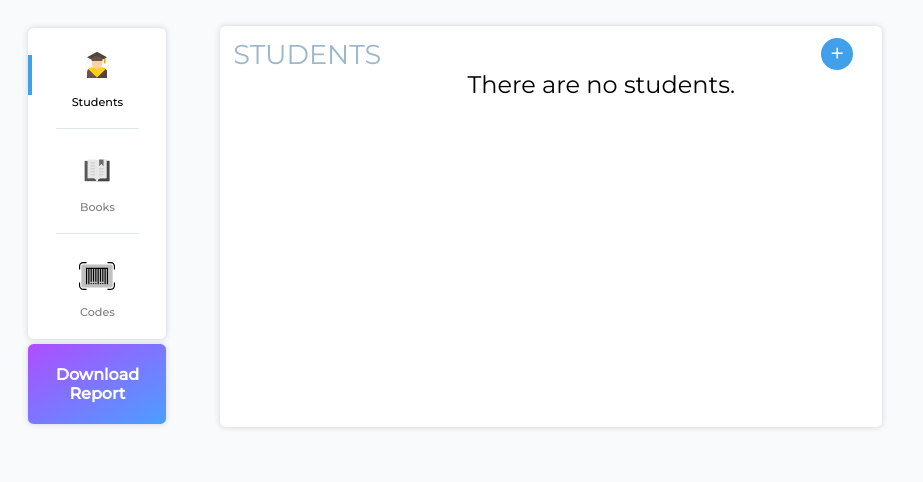
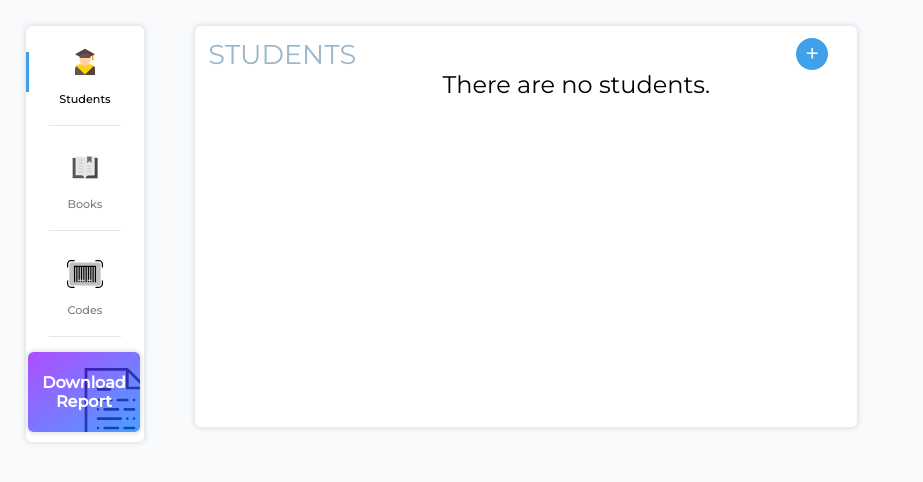
Before and after one commit to cooperhammond/miskatonic-book-manager, a React (Create React App) app in the folder client/: page / in a window 1280 px wide. Shown: the top 482 px of the page, without its empty margins (0-923 px from the left). Built offline with nearby package versions, Linux system fonts and the light colour scheme; what flux, keymirror, request would draw is missing.

Commit message:
Added fancy icon to report button

```diff
--- a/client/src/components/AppRender/AppRender.js
+++ b/client/src/components/AppRender/AppRender.js
@@ -2,7 +2,6 @@ import React from 'react';
 
 import MainSidebar from '../MainSidebar/Sidebar';
 import MainFocusBox from '../MainFocusBox/FocusBox';
-import ReportButton from '../ReportButton/ReportButton';
 import Popup from '../Popup/Popup';
 
 import "./app.scss";
@@ -12,10 +11,7 @@ export default function (props, state) {
   return (
     <div>
       <div className='main'>
-        <div className='stacked'>
-          <MainSidebar />
-          <ReportButton />
-        </div>
+        <MainSidebar />
         <MainFocusBox />
       </div>
 
--- a/client/src/components/MainSidebar/SidebarRender.js
+++ b/client/src/components/MainSidebar/SidebarRender.js
@@ -1,6 +1,8 @@
 import React from 'react';
 
 import SideFocusButton from '../SideFocusButton/FocusButton';
+import ReportButton from '../ReportButton/ReportButton';
+
 import "./sidebar.scss";
 
 export default function () {
@@ -26,6 +28,8 @@ export default function () {
         itemType="code"
         focusScope="general"
       />
+      <hr className="sidebar-line" />
+      <ReportButton />
     </div>
   );
 }
--- a/client/src/components/ReportButton/ReportButton.scss
+++ b/client/src/components/ReportButton/ReportButton.scss
@@ -1,11 +1,14 @@
 .report-button {
   height: 10vh;
+  width: 14vh;
 
   background-image: linear-gradient(
     to bottom right,
     rgba(140, 0, 255, 0.698),
     rgba(0, 119, 255, 0.705),
-  );
+  ), url("../../assets/document.svg");
+  background-position: left top, 6vh 2vh;
+  background-repeat: no-repeat, no-repeat;
 
   display: flex;
   text-align: center;
@@ -14,6 +17,7 @@
 
   color: #FFFFFF;
   font-weight: 700;
+  font-size: 2vh;
 }
 
 .pressed {
```
Also changed, not shown: client/src/assets/document.svg (added), 1 other file (tests, documents, lock files or other folders).
